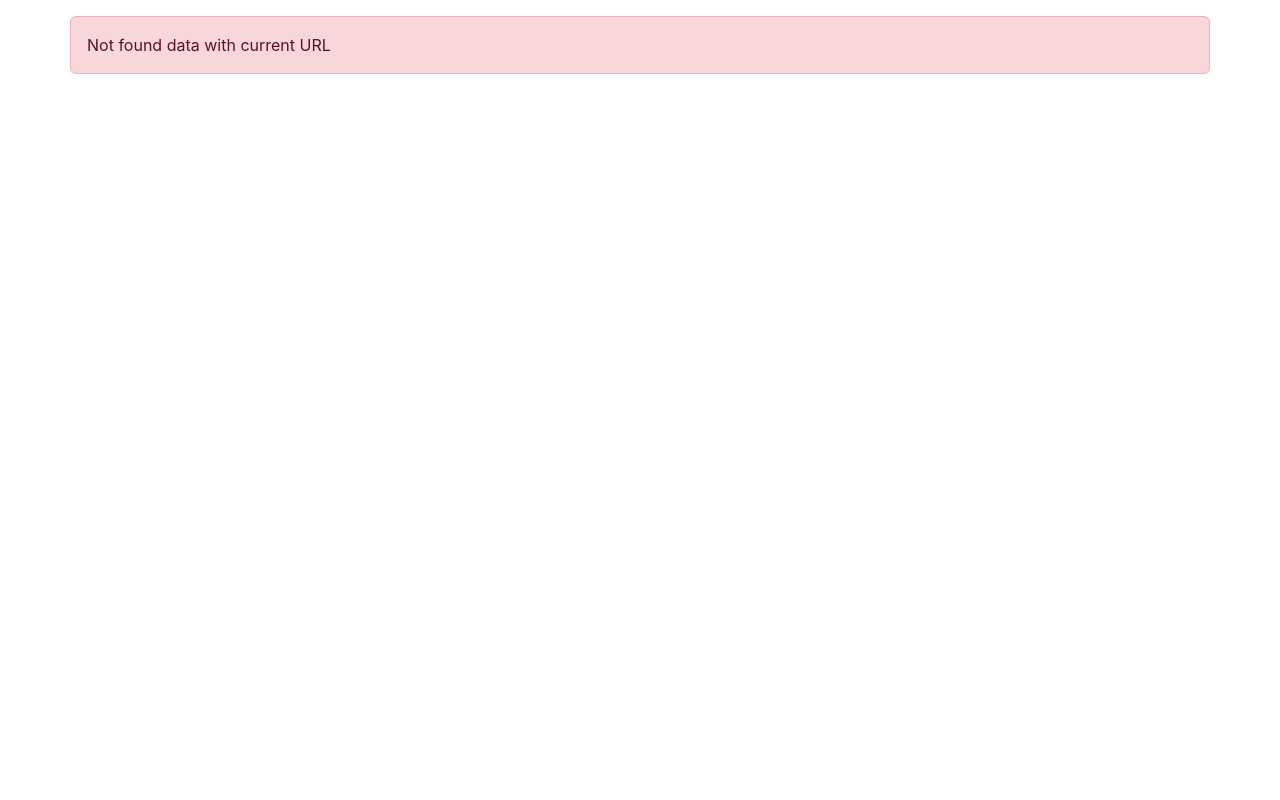
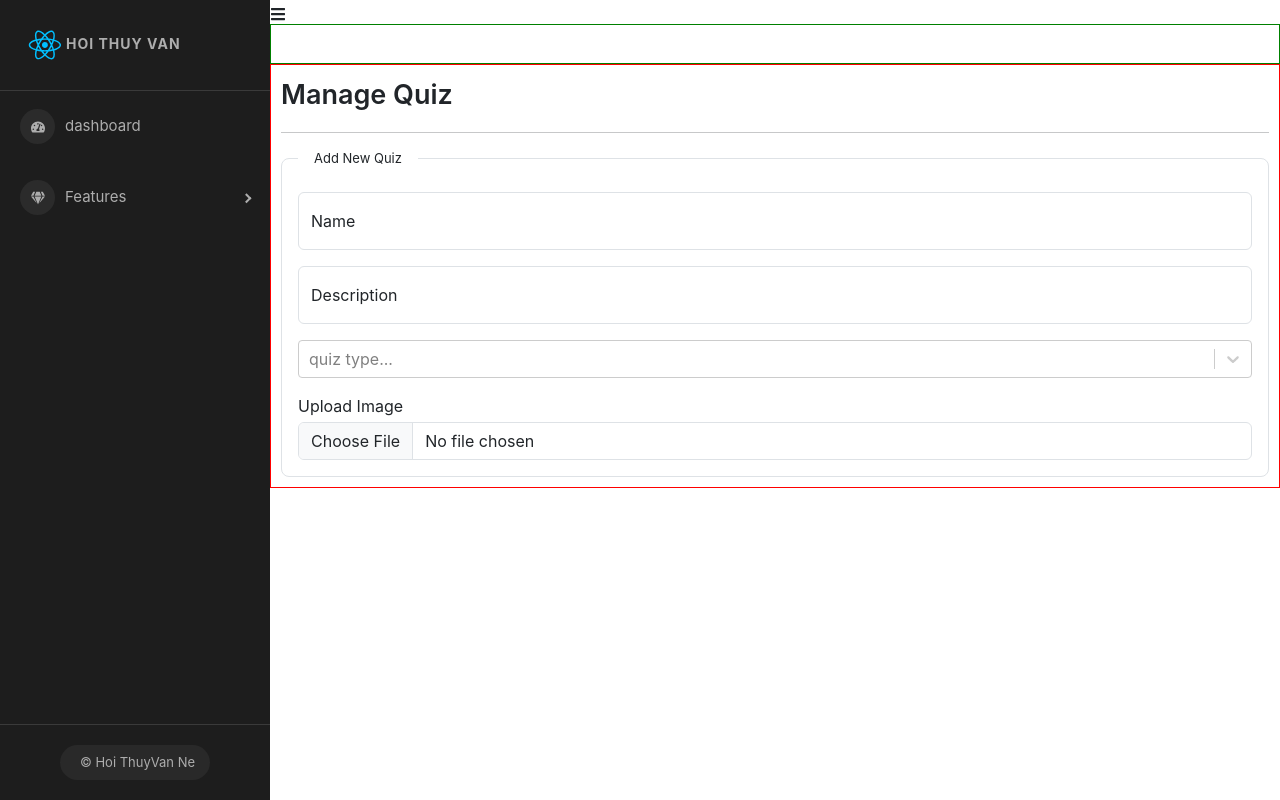
Before and after one commit to anhlinh-II/my-first-react, a React (Create React App) app: page /admins/manage-quizzes in a window 1280 px wide. Before the commit this address had no page. Built offline with nearby package versions, Linux system fonts and the light colour scheme.

Commit message:
design layout add new test

```diff
--- a/package.json
+++ b/package.json
@@ -19,6 +19,7 @@
     "react-redux": "8.0.1",
     "react-router-dom": "6.3.0",
     "react-scripts": "5.0.1",
+    "react-select": "5.4.0",
     "react-toastify": "9.0.7",
     "redux": "4.2.0",
     "redux-devtools-extension": "2.13.9",
--- a/src/Layout.js
+++ b/src/Layout.js
@@ -15,6 +15,7 @@ import 'react-toastify/dist/ReactToastify.css';
 import Register from "./components/Auth/Register";
 import ListQuiz from "./components/User/ListQuiz";
 import DetailQuiz from "./components/User/DetailQuiz";
+import ManageQuiz from "./components/Admin/Content/Quiz/ManageQuiz";
 
 const NotFound = () => {
      return (
@@ -39,6 +40,7 @@ const Layout = (props) => {
                     <Route path='admins' element={<Admin />} >
                          <Route index element={<DashBoard />} />
                          <Route path='manage-users' element={<ManageUser />} />
+                         <Route path='manage-quizzes' element={<ManageQuiz />} />
                     </Route>
                     <Route path='/login' element={<Login />} />
                     <Route path="/register" element={<Register />} />
--- a/src/components/Admin/Admin.scss
+++ b/src/components/Admin/Admin.scss
@@ -1,17 +1,20 @@
 .admin-container {
      display: flex;
+
      .admin-sidebar {
           .pro-sidebar {
                height: 100vh !important;
           }
      }
+
      .admin-content {
           width: 100%;
+
           .admin-header {
                height: 40px;
-
                border: 1px solid green;
           }
+
           .admin-main {
                border: 1px solid red;
           }
--- /dev/null
+++ b/src/components/Admin/Content/Quiz/ManageQuiz.js
@@ -0,0 +1,73 @@
+import { useState } from 'react';
+import './ManageQuiz.scss';
+import Select from 'react-select'
+
+const options = [
+     { value: 'EASY', label: 'EASY' },
+     { value: 'MEDIUM', label: 'MEDIUM' },
+     { value: 'HARD', label: 'HARD' },
+];
+
+const ManageQuiz = (props) => {
+     const [name, setName] = useState('');
+     const [description, setDescription] = useState('');
+     const [type, setType] = useState("EASY");
+     const [image, setImage] = useState(null);
+
+     const handleChangeFile = (event) => {
+
+     }
+
+     return (
+          <div className="quiz-container">
+               <div className="title">Manage Quiz</div>
+               <hr />
+               <div className="add-new">
+
+                    <fieldset className="border rounded-3 p-3">
+                         <legend className="float-none w-auto px-3">Add New Quiz</legend>
+                         <div className="form-floating mb-3">
+                              <input
+                                   type="text"
+                                   className="form-control"
+                                   placeholder='Your quiz name'
+                                   value={name}
+                                   onChange={(event) => setName(event.target.value)}
+                              />
+                              <label>Name</label>
+                         </div>
+                         <div className="form-floating">
+                              <input
+                                   type="password"
+                                   className="form-control"
+                                   placeholder='description...'
+                                   value={description}
+                                   onChange={(event) => setDescription(event.target.value)}
+                              />
+                              <label>Description</label>
+                         </div>
+                         <div className='my-3'>
+                              <Select
+                                      value={type}
+                                   //    onChange={this.handleChange}
+                                   options={options}
+                                   placeholder={"quiz type..."}
+                              />
+                         </div>
+                         <div className='more-action form-group'>
+                              <label className='mb-1'>Upload Image</label>
+                              <input
+                                   type='file'
+                                   className='form-control'
+                                   onChange={(event) => handleChangeFile(event)}
+                              />
+
+                         </div>
+                    </fieldset>
+               </div>
+               <div className="list-detail"></div>
+          </div>
+     )
+}
+
+export default ManageQuiz;
--- /dev/null
+++ b/src/components/Admin/Content/Quiz/ManageQuiz.scss
@@ -0,0 +1,10 @@
+.quiz-container {
+     padding: 10px;
+     .title {
+          font-size: 27px;
+          font-weight: 600;
+     }
+     legend {
+          font-size: 13px;
+     }
+}
--- a/src/components/Admin/Sidebar.js
+++ b/src/components/Admin/Sidebar.js
@@ -15,12 +15,15 @@ import { FaTachometerAlt, FaGem, FaList, FaGithub, FaRegLaughWink, FaHeart } fro
 import { DiReact } from 'react-icons/di';
 import { MdDashboard } from 'react-icons/md';
 import './Sidebar.scss';
-import { Link } from 'react-router-dom';
+import { Link, useNavigate } from 'react-router-dom';
 
 import sidebarBg from '../../assets/bg2.jpg';
 
 
 const SideBar = ({ image, collapsed, toggled, handleToggleSidebar }) => {
+
+     const naviage = useNavigate();
+
      return (
           <>
                <ProSidebar
@@ -44,7 +47,9 @@ const SideBar = ({ image, collapsed, toggled, handleToggleSidebar }) => {
                               }}
                          >
                               <DiReact size={'3em'} color='00bfff' />
-                              <span>HOI THUY VAN</span>
+                              <span onClick={() => naviage('/')}>
+                                   HOI THUY VAN
+                              </span>
                          </div>
                     </SidebarHeader>
 
@@ -66,7 +71,10 @@ const SideBar = ({ image, collapsed, toggled, handleToggleSidebar }) => {
                                         Quản Lý User
                                         <Link to="/admins/manage-users" />
                                    </MenuItem>
-                                   <MenuItem>Quản Lý Bài Quiz</MenuItem>
+                                   <MenuItem>
+                                        Quản Lý Bài Quiz
+                                        <Link to="/admins/manage-quizzes" />
+                                   </MenuItem>
                                    <MenuItem>Quản Lý Câu Hỏi</MenuItem>
                               </SubMenu>
 
```
Also changed, not shown: 1 other file (tests, documents, lock files or other folders).
